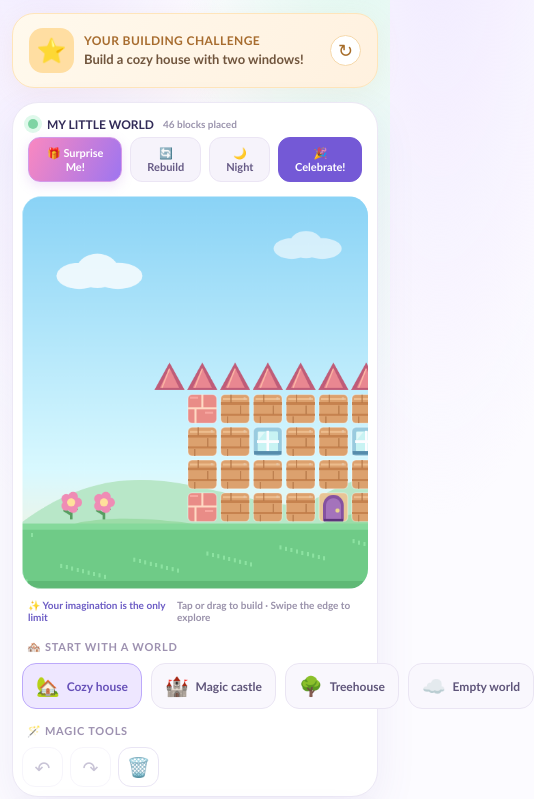
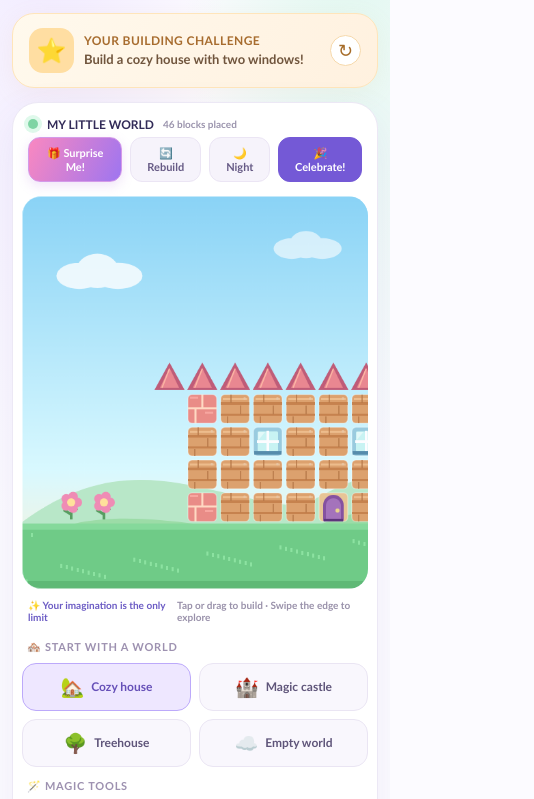
Before and after one commit to meredithzou/mia-michelle-arcade, a plain HTML site: page games/build-a-world/index.html in a window 390 px wide. Shown: the part 259-1058 px from the top of the page, 534 px wide, since content can reach past the window. Drawn offline with Linux system fonts and the light colour scheme.

Commit message:
Fix mobile layout of starter-world presets

```diff
--- a/games/build-a-world/index.html
+++ b/games/build-a-world/index.html
@@ -15,6 +15,12 @@
   <style>
     .small-btn.surprise{background:linear-gradient(115deg,#fa88c0,#9e75f0);color:white;border-color:#d49ae9;box-shadow:0 4px 12px #b87cdb35}
     .small-btn.surprise:hover{background:linear-gradient(115deg,#ec6fad,#865ce4)}
+    @media (max-width:760px){
+      .bottom{grid-template-columns:minmax(0,1fr)}
+      .bottom>div{min-width:0}
+      .templates{display:grid;grid-template-columns:repeat(2,minmax(0,1fr));gap:8px;width:100%;overflow:visible;padding-bottom:0}
+      .preset{width:100%;min-width:0;min-height:48px;padding:10px 8px;white-space:normal;justify-content:center;text-align:center;line-height:1.2}
+    }
   </style>
 </head>
 <body class="arcade-game-page" style="--arcade-return-bg:#7459d6;--arcade-return-focus:#f9ab4a">
```
